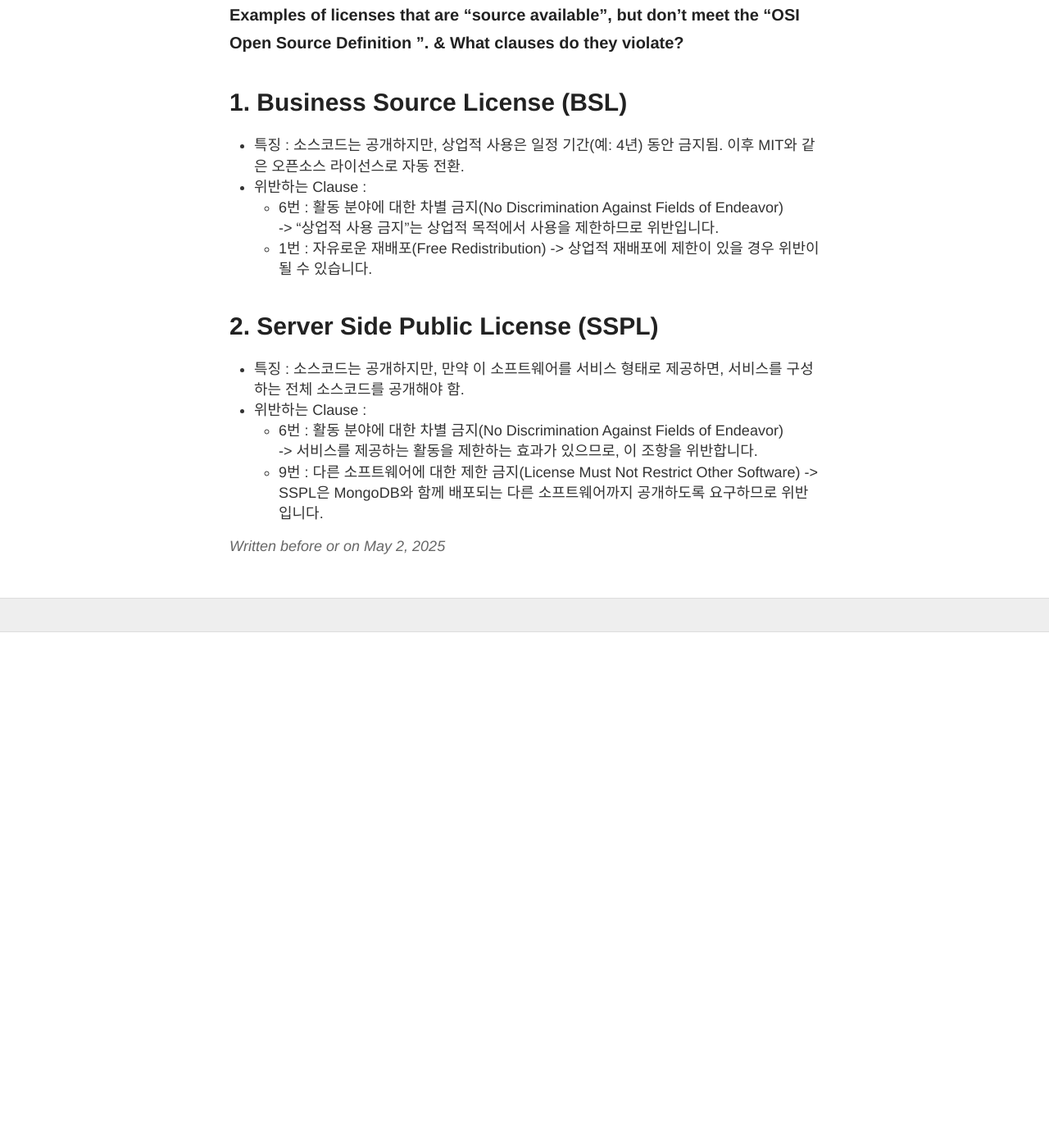
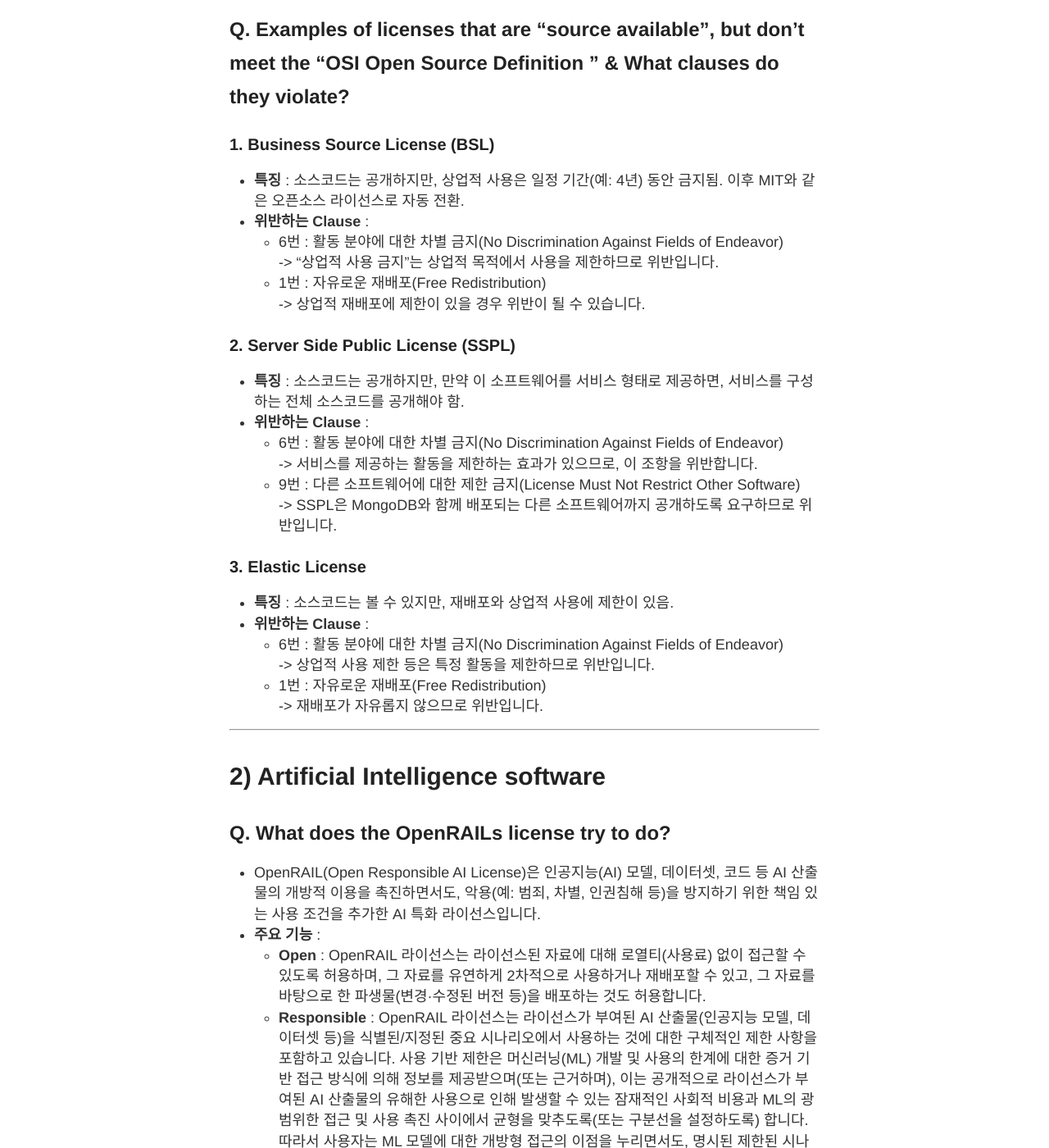
Before and after one commit to IISE-OSS25/BapBurger-blog, a Jekyll site: the page built from _posts/2025-05-02-Article02.md, in a window 1280 px wide and 1400 px high, scrolled down 604 px. Shown: the whole window at 82% size. Built offline with Jekyll 4.4.1, drawn with Linux system fonts in a browser that asks for light colours; before the commit the page ends 1375 px from its top, so only the background shows below that; some of the changed text lies outside the part shown.

Commit message:
assign 5 2

```diff
--- a/_posts/2025-05-02-Article02.md
+++ b/_posts/2025-05-02-Article02.md
@@ -3,9 +3,9 @@ layout: post
 title: Assignment 05
 ---
 
-# Source-available vs open source
+# 1) Source-available vs open source
 
-### Q. What is meant by “source-available” licenses?
+## Q. What is meant by “source-available” licenses?
 
 **A.**
 **Source-available** 라이선스란 소스 코드를 공개하지만,
@@ -18,20 +18,46 @@ OSI(Open Source Initiative)의 오픈소스 정의(OSI Open Source Definition, O
 
 ---
 
-### Examples of licenses that are “source available”, but don’t meet the “OSI Open Source Definition ”. & What clauses do they violate?
+## Q. Examples of licenses that are “source available”, but don’t meet the “OSI Open Source Definition ” & What clauses do they violate?
 
-# 1. Business Source License (BSL)
-- 특징 : 소스코드는 공개하지만, 상업적 사용은 일정 기간(예: 4년) 동안 금지됨. 이후 MIT와 같은 오픈소스 라이선스로 자동 전환.
-- 위반하는 Clause :
+### 1. Business Source License (BSL)
+- **특징** : 소스코드는 공개하지만, 상업적 사용은 일정 기간(예: 4년) 동안 금지됨. 이후 MIT와 같은 오픈소스 라이선스로 자동 전환.
+- **위반하는 Clause** :
   - 6번 : 활동 분야에 대한 차별 금지(No Discrimination Against Fields of Endeavor)
   -> “상업적 사용 금지”는 상업적 목적에서 사용을 제한하므로 위반입니다.
   - 1번 : 자유로운 재배포(Free Redistribution)
   -> 상업적 재배포에 제한이 있을 경우 위반이 될 수 있습니다.
 
-# 2. Server Side Public License (SSPL)
-- 특징 : 소스코드는 공개하지만, 만약 이 소프트웨어를 서비스 형태로 제공하면, 서비스를 구성하는 전체 소스코드를 공개해야 함.
-- 위반하는 Clause :
+### 2. Server Side Public License (SSPL)
+- **특징** : 소스코드는 공개하지만, 만약 이 소프트웨어를 서비스 형태로 제공하면, 서비스를 구성하는 전체 소스코드를 공개해야 함.
+- **위반하는 Clause** :
   - 6번 : 활동 분야에 대한 차별 금지(No Discrimination Against Fields of Endeavor)
   -> 서비스를 제공하는 활동을 제한하는 효과가 있으므로, 이 조항을 위반합니다.
   - 9번 : 다른 소프트웨어에 대한 제한 금지(License Must Not Restrict Other Software)
   -> SSPL은 MongoDB와 함께 배포되는 다른 소프트웨어까지 공개하도록 요구하므로 위반입니다.
+
+### 3. Elastic License
+- **특징** : 소스코드는 볼 수 있지만, 재배포와 상업적 사용에 제한이 있음.
+- **위반하는 Clause** :
+  - 6번 : 활동 분야에 대한 차별 금지(No Discrimination Against Fields of Endeavor)
+  -> 상업적 사용 제한 등은 특정 활동을 제한하므로 위반입니다.
+  - 1번 : 자유로운 재배포(Free Redistribution)
+  -> 재배포가 자유롭지 않으므로 위반입니다.
+
+---
+
+# 2) Artificial Intelligence software
+
+## Q. What does the OpenRAILs license try to do?
+
+- OpenRAIL(Open Responsible AI License)은 인공지능(AI) 모델, 데이터셋, 코드 등 AI 산출물의 개방적 이용을 촉진하면서도, 악용(예: 범죄, 차별, 인권침해 등)을 방지하기 위한 책임 있는 사용 조건을 추가한 AI 특화 라이선스입니다.
+- **주요 기능** :
+  - **Open** : OpenRAIL 라이선스는 라이선스된 자료에 대해 로열티(사용료) 없이 접근할 수 있도록 허용하며, 그 자료를 유연하게 2차적으로 사용하거나 재배포할 수 있고, 그 자료를 바탕으로 한 파생물(변경·수정된 버전 등)을 배포하는 것도 허용합니다.
+  - **Responsible** : OpenRAIL 라이선스는 라이선스가 부여된 AI 산출물(인공지능 모델, 데이터셋 등)을 식별된/지정된 중요 시나리오에서 사용하는 것에 대한 구체적인 제한 사항을 포함하고 있습니다. 사용 기반 제한은 머신러닝(ML) 개발 및 사용의 한계에 대한 증거 기반 접근 방식에 의해 정보를 제공받으며(또는 근거하며), 이는 공개적으로 라이선스가 부여된 AI 산출물의 유해한 사용으로 인해 발생할 수 있는 잠재적인 사회적 비용과 ML의 광범위한 접근 및 사용 촉진 사이에서 균형을 맞추도록(또는 구분선을 설정하도록) 합니다. 따라서 사용자는 ML 모델에 대한 개방형 접근의 이점을 누리면서도, 명시된 제한된 시나리오에서는 해당 모델을 사용할 수 없습니다.
+
+## Q. Would OSI judge that license to be “open source”? Which provisions, if any, might it violate?
+
+- **오픈소스가 아닙니다.**
+  - OpenRAIL은 **"책임 있는 사용"**을 위해 군사용, 불법적, 차별적 사용 등 특정 목적의 사용을 금지하는 조항을 포함합니다
+- **위반 사항** :
+  - 6번 : 활동 분야에 대한 차별 금지(No Discrimination Against Fields of Endeavor)
```
